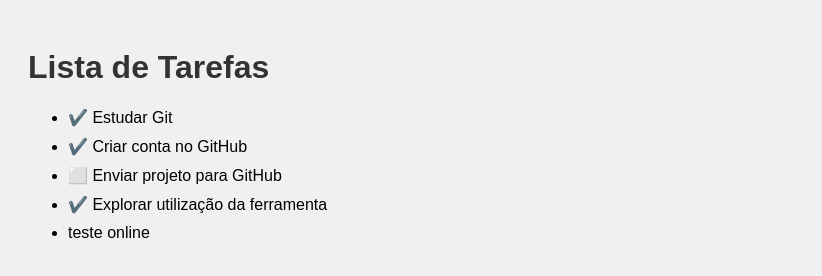
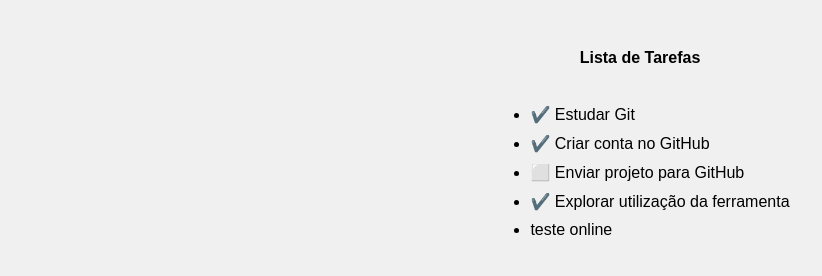
Before and after one commit to MarceloAugustoSilva/list, a plain HTML site: page index.html in a window 1280 px wide. Shown: the whole page, without its empty margins (0-822 px from the left). Drawn offline with Linux system fonts and the light colour scheme.

Commit message:
Atualiza index.html com teste css novas alterações

```diff
--- a/index.html
+++ b/index.html
@@ -6,7 +6,8 @@
  <link rel="stylesheet" href="style.css">
 </head>
 <body>
- <h1>Lista de Tarefas</h1>
+        <div class="centro">
+            <h4>Lista de Tarefas</h4>
             <ul>
                 <li>✔️ Estudar Git</li>
                 <li>✔️ Criar conta no GitHub</li>
@@ -14,5 +15,6 @@
                 <li>✔️ Explorar utilização da ferramenta</li>
                 <li> teste online</li>
             </ul>
+        </div>
 </body>
 </html>
--- a/style.css
+++ b/style.css
@@ -9,3 +9,8 @@
    ul li {
     margin-bottom: 10px;
    }
+   .centro {
+    display: flex;
+    align-items: center;
+    flex-direction: column;
+}
```
Lines whose indentation alone changed are shown as unchanged.
